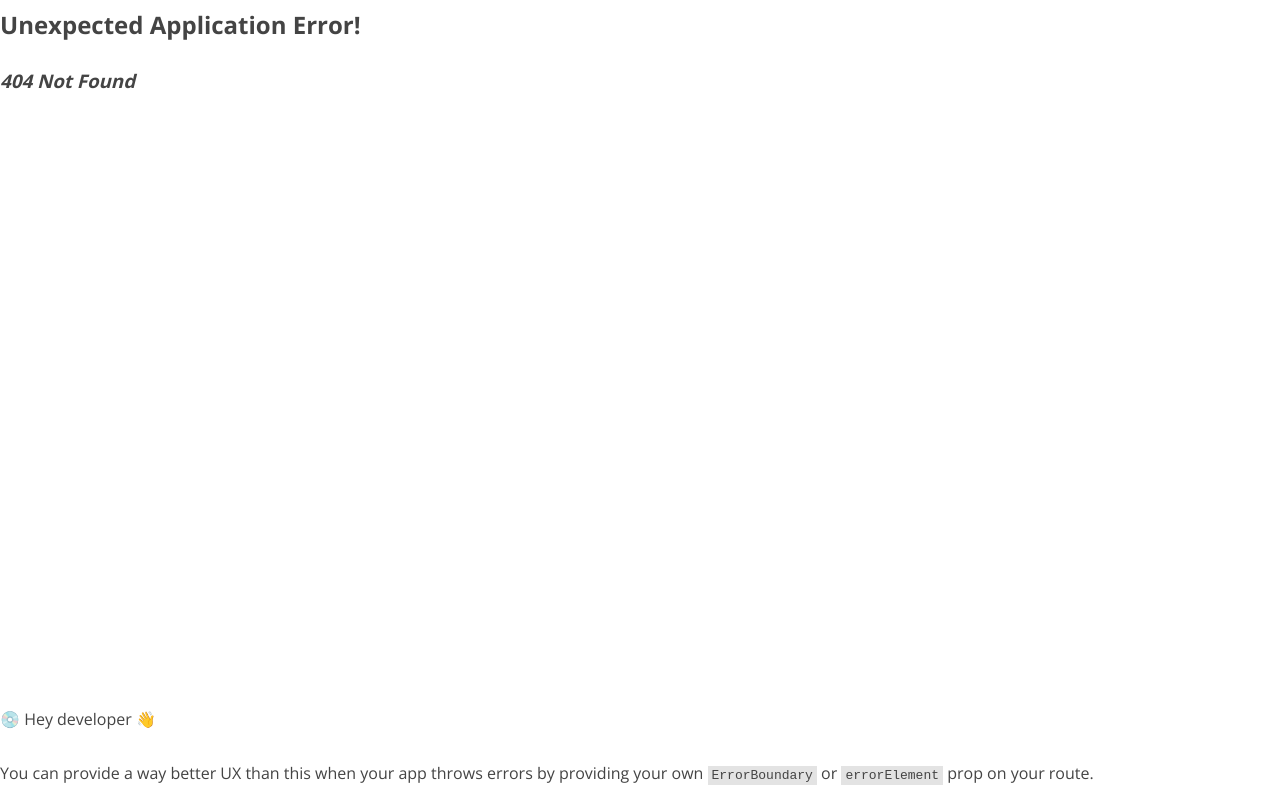
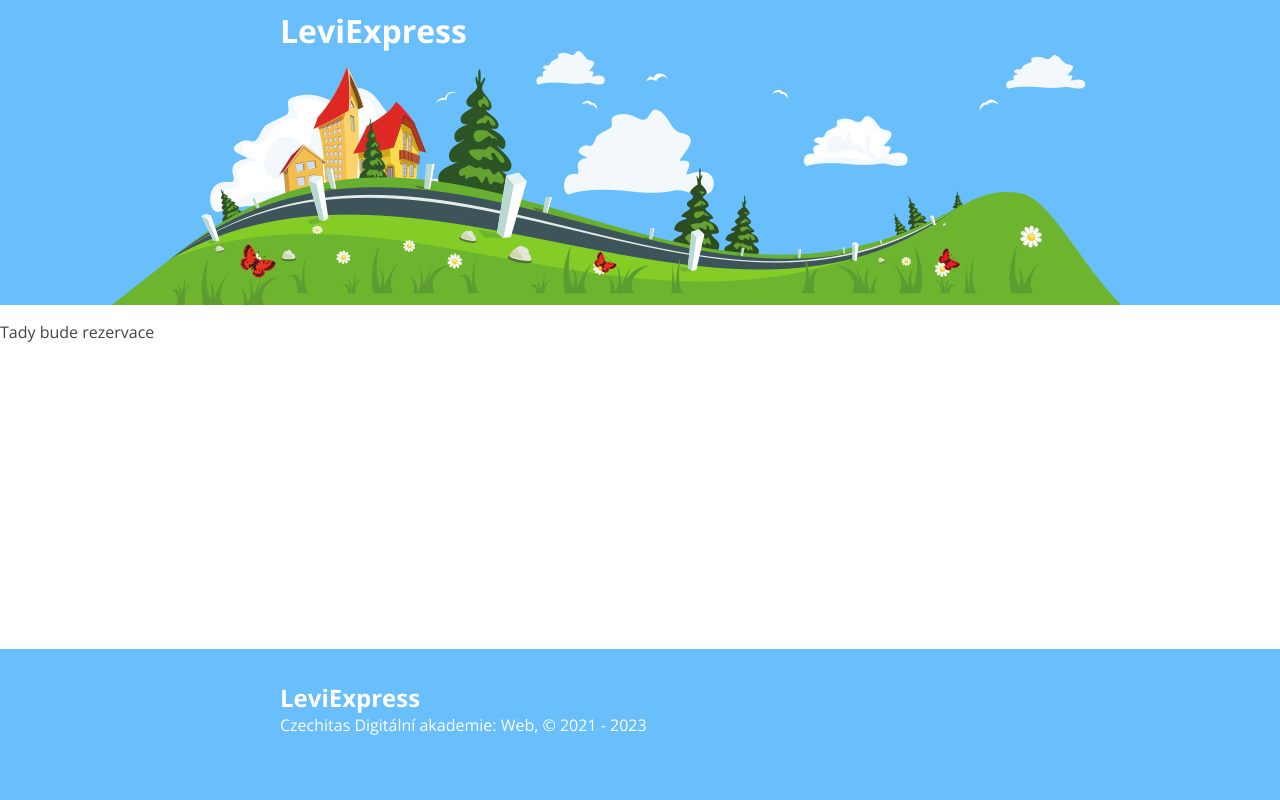
Before and after one commit to LucieDuskova/leviexpress, a React (Vite) app: page /reservation in a window 1280 px wide. Before the commit this address had no page. Built offline with nearby package versions, Linux system fonts and the light colour scheme.

Commit message:
Vytvoření Reservation + menu

```diff
--- /dev/null
+++ b/src/pages/ReservationPage/index.jsx
@@ -0,0 +1,11 @@
+import { JourneyPicker } from '../../components/JourneyPicker';
+
+export const ReservationPage = () => {
+  return (
+    <p>Tady bude rezervace</p>
+
+    // <main>
+    //   <JourneyPicker />
+    // </main>
+  );
+};
```
Also changed, not shown: src/index.jsx (+12 -0 lines).
